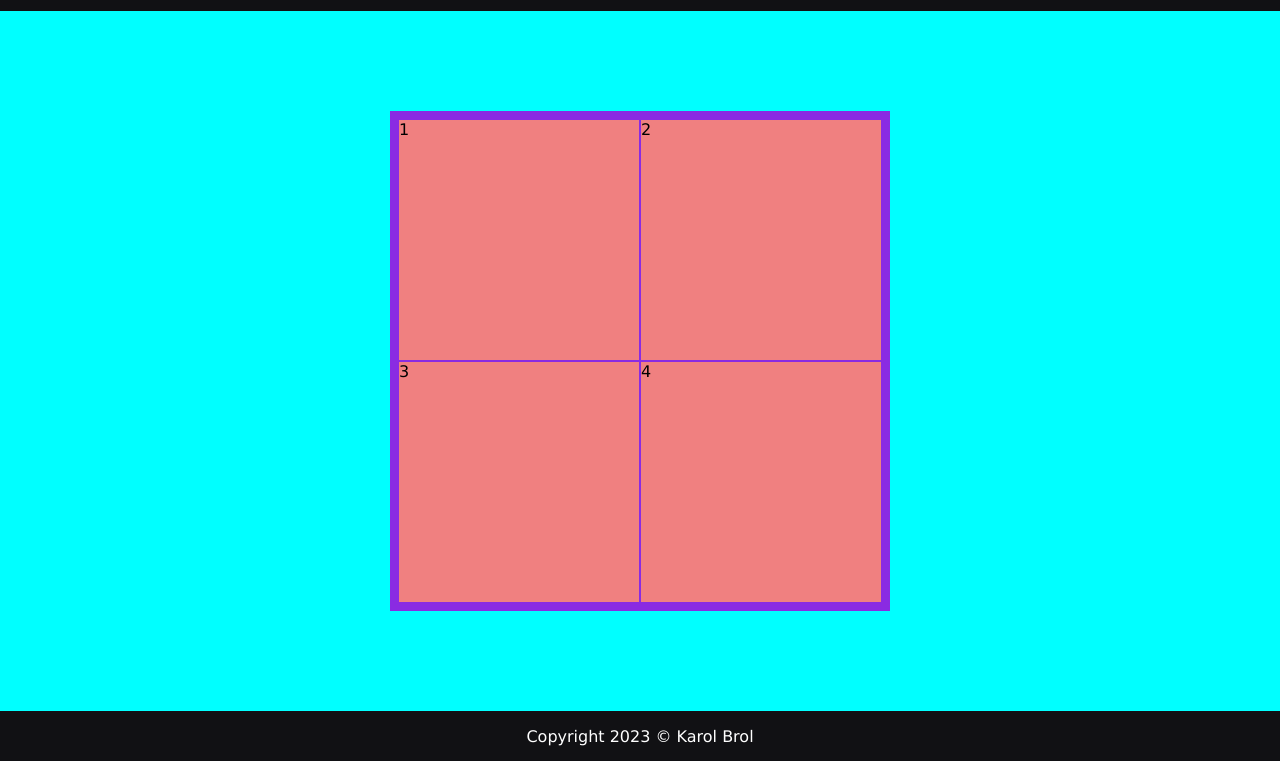
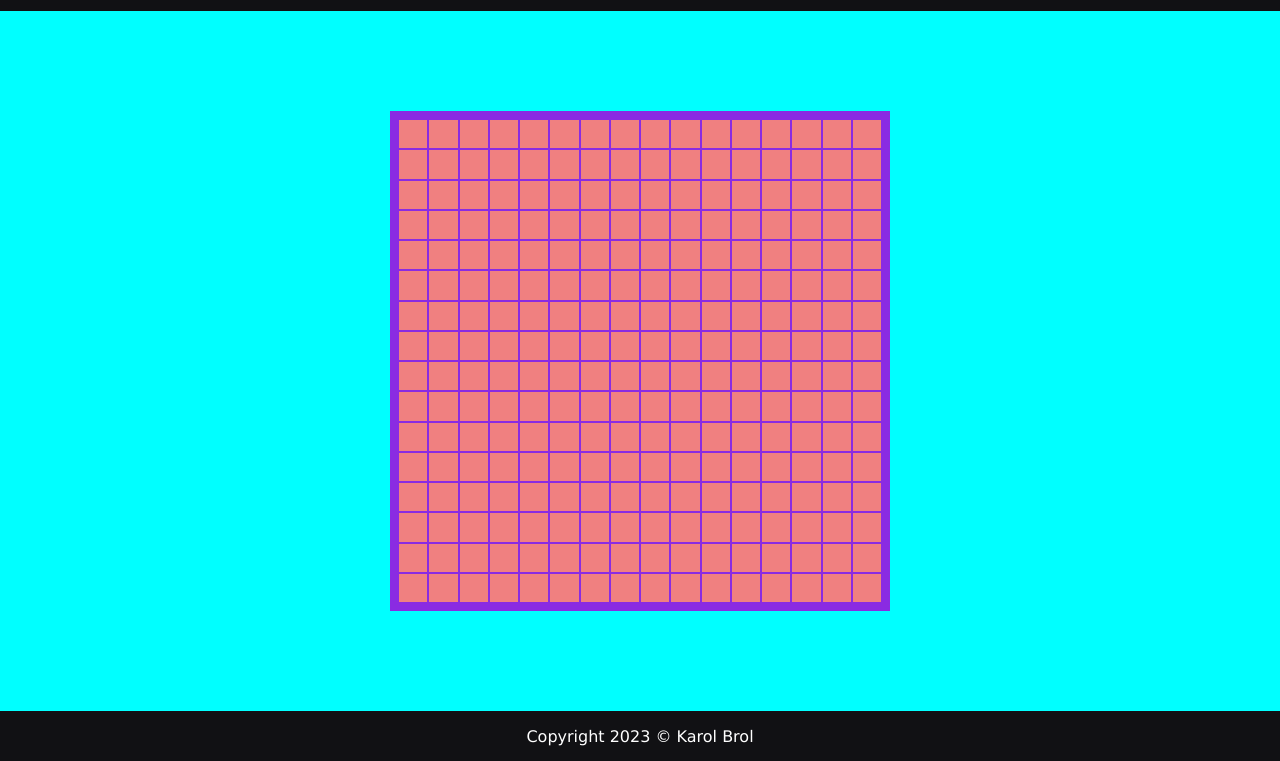
Before and after one commit to karolbrol/odin-etch-a-sketch, a plain HTML site: page index.html in a window 1280 px wide. Shown: the part 39-800 px from the top of the page. Drawn offline with Linux system fonts and the light colour scheme.

Commit message:
Add grid drawing functionality

```diff
--- a/index.html
+++ b/index.html
@@ -12,17 +12,7 @@
         <h3>ETCH-A-SKETCH</h1>
     </header>
     <main>
-        <div class="eas-container">
-            <div class="eas-row">
-                <div class="eas-cell">1</div>
-                <div class="eas-cell">2</div>
-            </div>
-            <div class="eas-row">
-                <div class="eas-cell">3</div>
-                <div class="eas-cell">4</div>
-            </div>
-
-        </div>
+        <div id="eas-container"></div>
     </main>
     <footer>
         Copyright 2023 &copy Karol Brol
--- a/script.js
+++ b/script.js
@@ -0,0 +1,32 @@
+const INITIAL_GRID = 16;
+
+const EASContainer = document.querySelector('#eas-container');
+
+//create initial grid
+window.addEventListener('load', makeGrid(INITIAL_GRID))
+
+function makeGrid(size) {
+
+    clearGrid();
+
+    for (let row = 0; row < size; row++) {
+        addEASRow(size);
+    }
+}
+
+function clearGrid() {
+    while (EASContainer.firstChild) {
+        EASContainer.lastChild.remove();
+    }
+}
+
+function addEASRow(size) {
+    const rowElement = document.createElement('div');
+    rowElement.classList.add('eas-row');
+    for (let cell = 0; cell < size; cell++) {
+        const cellElement = document.createElement('div');
+        cellElement.classList.add('eas-cell');
+        rowElement.appendChild(cellElement);
+    }
+    EASContainer.appendChild(rowElement);
+}
--- a/style.css
+++ b/style.css
@@ -35,7 +35,7 @@ main {
     padding: .5em;
 }
 
-.eas-container {
+#eas-container {
     width: 500px;
     height: 500px;
     background-color: blueviolet;
```
